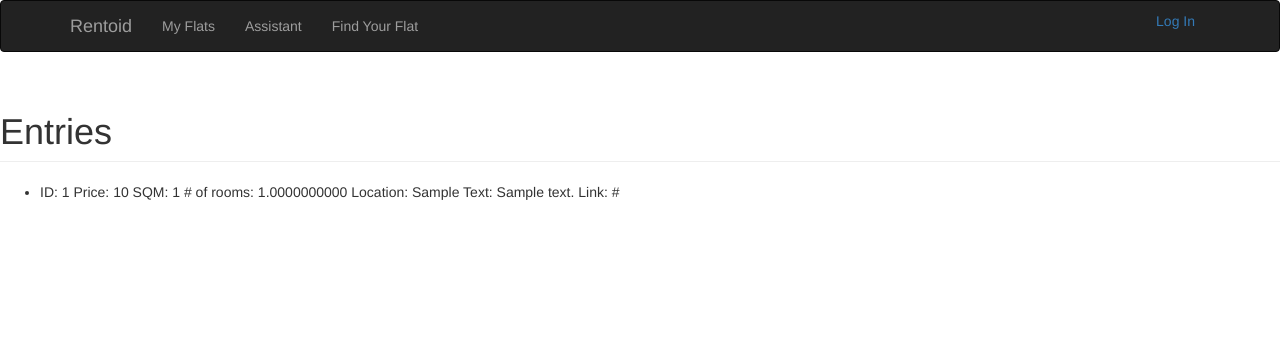
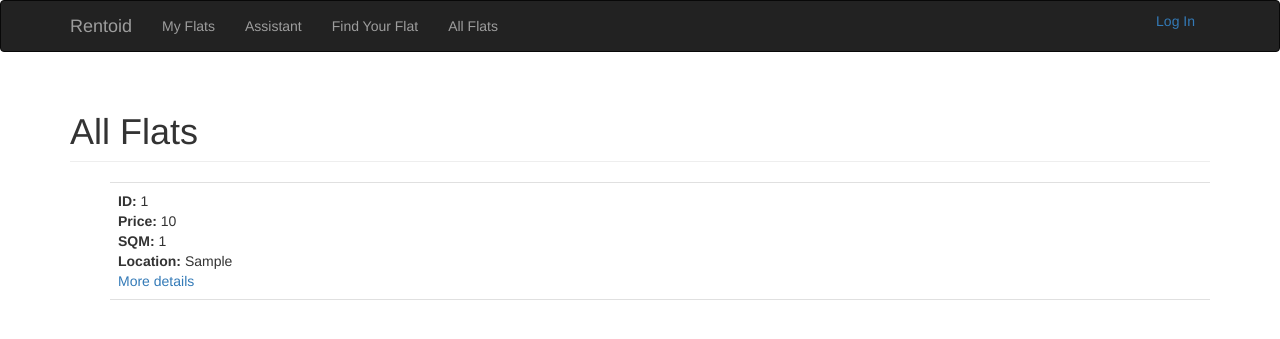
Before and after one commit to gerimad/rentoid, a Flask app: template app/templates/entries.html in a window 1280 px wide. Shown: the top 339 px of the page. Run offline with Flask 3, Linux system fonts and the light colour scheme; the template is opened without the code that fills it: values that come from a table or form of the project are taken from there, others are empty; tables that the repository leaves empty hold one stand-in row (values such as "Sample post"); some libraries are stand-ins or nearby versions.

Commit message:
all_flats.html

```diff
--- a/app/models.py
+++ b/app/models.py
@@ -37,6 +37,10 @@ class Flat(db.Model):
         else:
             avg_score = ratings.with_entities(func.avg(Rating.rating)).scalar()
             return avg_score
+
+    @classmethod
+    def get_all(cls):
+        return cls.query.all()
 
 class Rating(db.Model):
     __tablename__ = 'ratings'
--- a/app/templates/base.html
+++ b/app/templates/base.html
@@ -26,6 +26,7 @@
                 <li><a href="{{ url_for('main.index') }}">My Flats</a></li>
                 <li><a href="/summarise">Assistant</a></li>
                 <li><a href="/recommend">Find Your Flat</a></li>
+                <li><a href="/all_flats">All Flats</a></li>
             </ul>
             <ul class="nav nabar-nav navbar-right">
                 {% if current_user.is_authenticated %}
--- a/app/templates/entries.html
+++ b/app/templates/entries.html
@@ -1,14 +1,27 @@
 {% extends "base.html" %}
 
-{% block title %}Flat Tinder{% endblock %}
+{% block title %}All Flats{% endblock %}
 
 {% block page_content %}
-<h1 class="page-header">Entries</h1>
-<ul>
-    {% for listing in listings %}
-    <li>
-        <p>{{ listing }}</p>
-    </li>
-    {% endfor %}
-</ul>
+<div class="container">
+    <h1 class="page-header">All Flats</h1>
+    <ul>
+        {% for flat in flats %}
+        <ul class="posts">
+            <li class="post">
+                <div class="post-body">
+                    <strong>ID: </strong>{{ flat.id }} <br>
+                    <strong>Price: </strong>{{ flat.price }} <br>
+                    <strong>SQM: </strong>{{ flat.sqm }} <br>
+                    <strong>Location: </strong>{{ flat.location }}
+                </div>
+                <div>
+                    <a href="{{ url_for('.flat', flat_id=flat.id) }}">More details</a>
+                </div>
+            </li>
+        </ul>
+        {% endfor %}
+    </ul>
+
+</div>
 {% endblock %}
```
Also changed, not shown: app/main/views.py (+14 -1 lines), app/templates/flat.html (+15 -0 lines).
